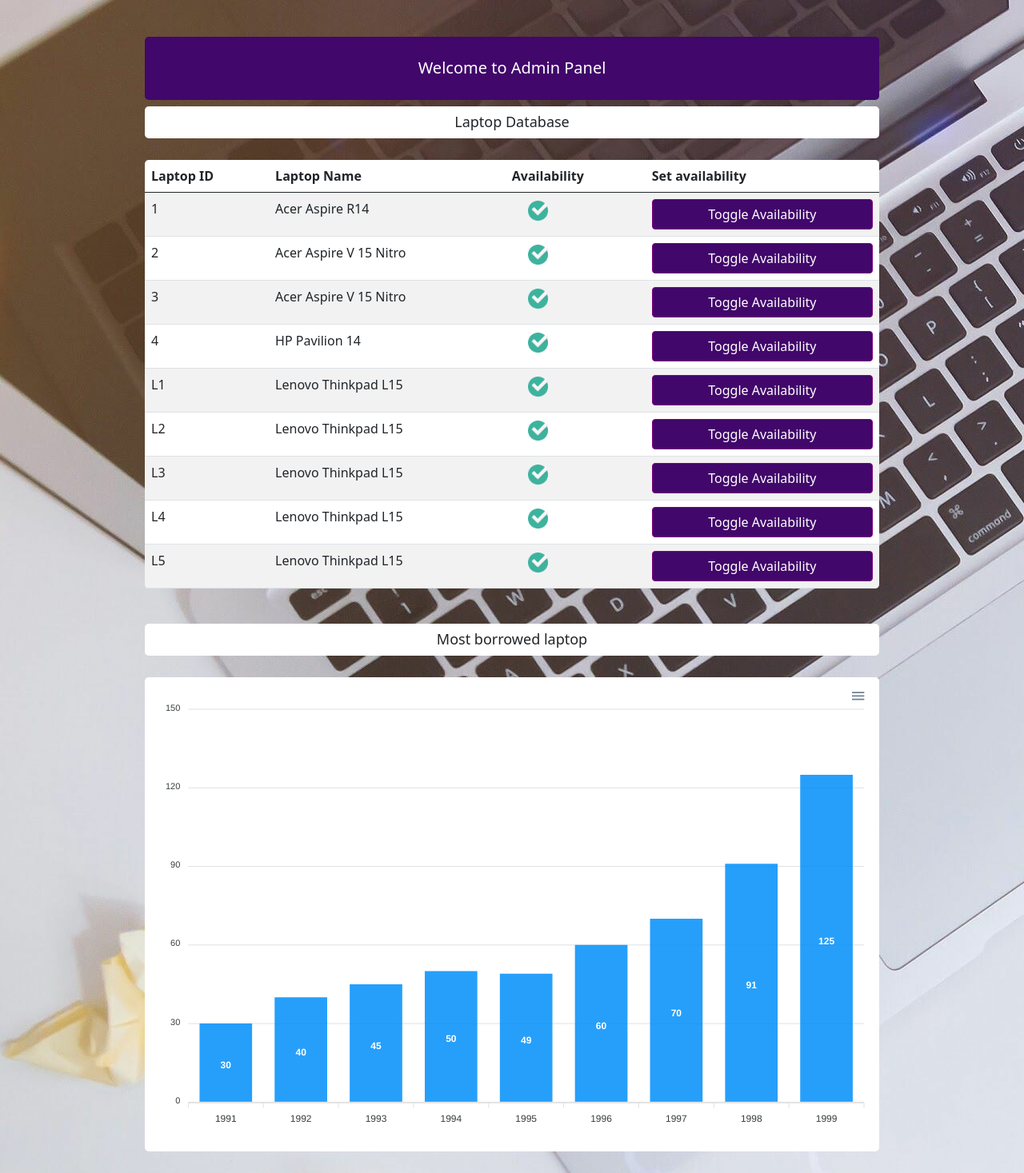
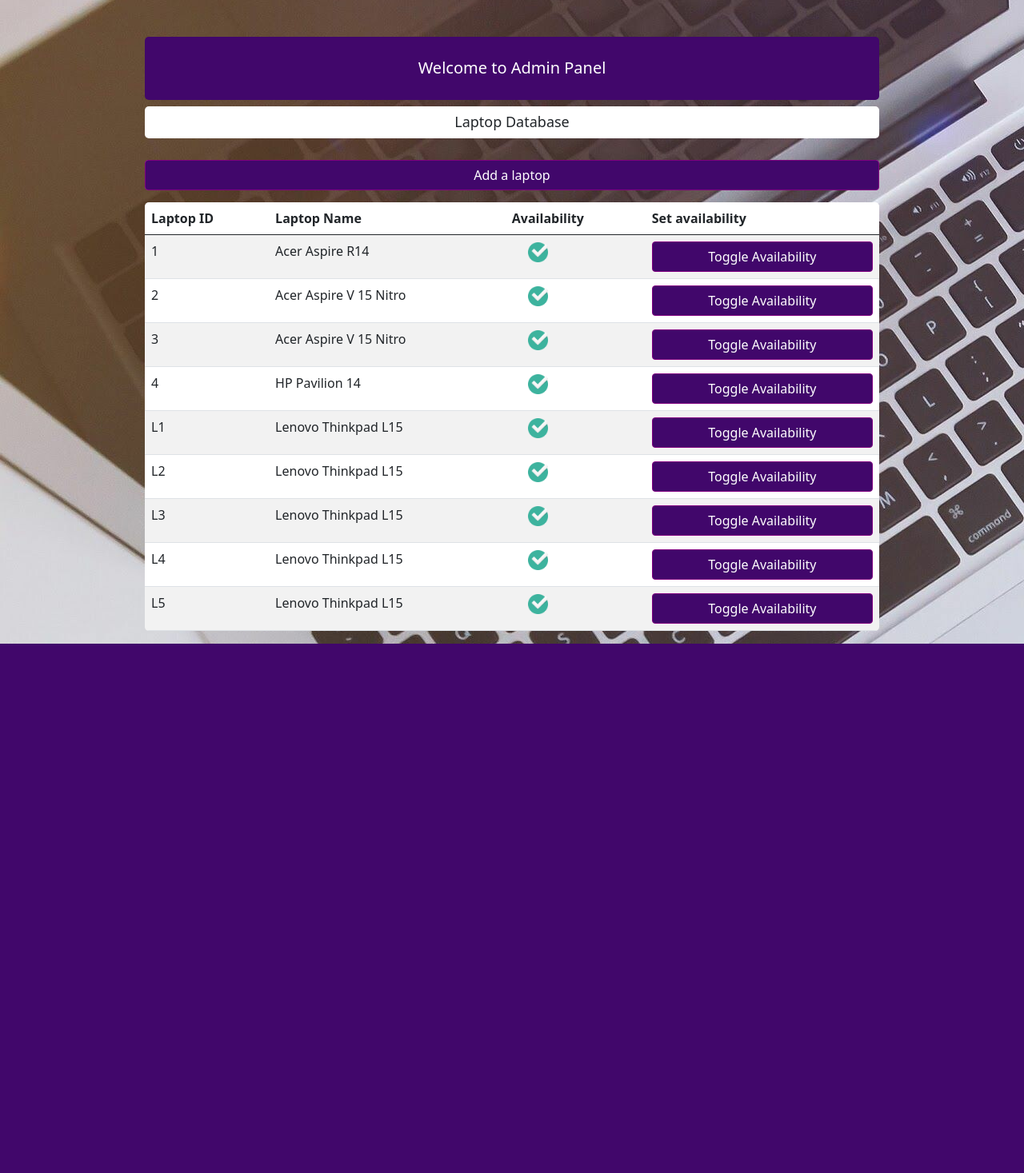
Before and after one commit to elwisaaa/Laptop-Borrowing-System-PHP, a PHP site: page /php/adminpage.php in a window 1280 px wide. Shown: the part 56-1523 px from the top of the page at 80% size. After the commit the page ends 861 px from the top, so only its background shows below. Run offline with PHP 8.4, Linux system fonts and the light colour scheme; the visitor is signed in with stand-in values (Sample User, id 1); data comes from the database, SQL or seed files in the repository; data that the repository does not hold is empty; some libraries are stand-ins or nearby versions.

Commit message:
added a button to add new laptop

```diff
--- a/php/adminpage.php
+++ b/php/adminpage.php
@@ -1,6 +1,11 @@
 <!doctype html>
 <html>
   <head>
+    <link rel="stylesheet" type="text/css" href="../css/bootstrap@5.0.2.min.css">
+    <script src="../js/bootstrap@5.0.2.bundle.min.js"></script>
+    <script src="../js/jquery-3.6.1.min.js"></script>
+    <link rel="stylesheet" type="text/css" href="../css/styleadmin.css">
+
     <?php
     //include connection to database
     include 'connection.php';
@@ -23,13 +28,9 @@
     <link rel="icon" href="../assets/icon.svg">
     <title>Admin Page</title>
     <link rel="stylesheet" type="text/css" href="../css/styleindex.css">
-    <script src="../js/jquery-3.6.1.min.js"></script>
     <meta name="viewport" content="width=device-width, initial-scale=1">
-    <script src="https://cdn.jsdelivr.net/npm/apexcharts"></script>
     <script src="../js/bootstrap.bundle.min.js" integrity="sha384-MrcW6ZMFYlzcLA8Nl+NtUVF0sA7MsXsP1UyJoMp4YLEuNSfAP+JcXn/tWtIaxVXM" crossorigin="anonymous"></script>
     <link rel="icon" href="./assets/icon.svg">
-    <link rel="stylesheet" type="text/css" href="../css/bootstrap@5.0.2.min.css">
-    <link rel="stylesheet" type="text/css" href="../css/styleadmin.css">
   </head>
   <body>
   <nav class="navbar navbar-expand-lg navbar-light">
@@ -63,8 +64,11 @@
             <div class="container-below">
               <h3 class="h3-body">Laptop Database</h3>
             </div>
+            <div class="container-below">
+              <button type="button" class="btn btn-primary btn-l" onclick="showmodal()">Add a laptop</button>
+            </div>
           </div>
-          <div class="col-9">
+          <div class="col-9" style="margin-top:3%;">
           <div class="table-container table-responsive">
               <table class="table table-striped">
                 <thead>
@@ -147,23 +151,44 @@
           </div>
           <div class="col-9-below">
           </div>
-          <div class="col-9">
-            <div class="container-below">
-              <h3 class="h3-body">Most borrowed laptop</h3>
-            </div>
-            <div class="col">
-               <div class="chart">
-                  <div id="firstchart"></div>
-               </div>
-            </div>
-          </div>
           </div>
         </div>
       </div>
     </div>
+    <div class="modal fade" id="modal">
+        <div class="modal-dialog">
+            <div class="modal-content">
+                <!-- Modal Header -->
+                <div class="modal-header">
+                    <h4 class="modal-title">Enter the new laptop info</h4>
+                    <button type="button" class="btn-close" data-bs-dismiss="modal"></button>
+                </div>
+                <div class="modal-body">
+                    <form method="POST" action="">
+                        <div class="form-group">
+                            <label>Laptop ID</label><br>
+                            <input id="idlaptop" type="text" class="form-control" placeholder="Laptop ID." required>
+                            <label>Laptop Name</label><br>
+                            <input id="laptopname" type="text" class="form-control" placeholder="Laptop name" required>
+                            <label>Laptop Image</label><br><br>
+                            <input type="file" id="image">
+                            <div class="modal-button">
+                                <button onclick="addlaptop()" id="borrow" type="button" class="btnmodal">Submit</button>
+                            </div>
+                        </div>
+                    </form>
+                </div>
+            </div>
+        </div>
+    </div>
   </body>
 </html>
 <script>
+  function showmodal()
+  {
+    console.log("clicked");
+    $('#modal').modal('show');
+  }
   $(function() {
     $('body').hide().fadeIn('slow');
 
@@ -207,20 +232,49 @@
           }
        });
     }
-var options = {
-  chart: {
-    type: 'bar'
-  },
-  series: [{
-    name: 'sales',
-    data: [30,40,45,50,49,60,70,91,125]
-  }],
-  xaxis: {
-    categories: [1991,1992,1993,1994,1995,1996,1997, 1998,1999]
-  }
-}
+    File.prototype.convertToBase64 = function(callback){
+    var reader = new FileReader();
+    reader.onload = function(e) {
+        callback(e.target.result)
+    };
+    reader.onerror = function(e) {
+        callback(null, e);
+    };
+    reader.readAsDataURL(this);
+};
 
-var chart = new ApexCharts(document.querySelector("#firstchart"), options);
+$("#image").on('change',function(){
+    var selectedFile = this.files[0];
+    if (!selectedFile.name.match(/.(jpg|jpeg|png|gif)$/i)) {
+    }
+    else {
+        selectedFile.convertToBase64(function(base64){
+            console.log(base64);
+        })
+    }
+});
+function addlaptop() {
+        if ($("#idlaptop").val() && $("#laptopname").val() && $("#image").val()) {
+            var idlaptop = $("#idlaptop").val();
+            var laptopname = $("#laptopname").val();
+            var image = $("#image").val();
+            var dataString = 'idlaptop=' + idlaptop + '&laptopname=' + laptopname + '&image=' + image;
+            $.ajax({
+                type: 'POST',
+                data: dataString,
+                url: 'addlaptop.php',
+                success: function(response) {
+                    if (response.success) {
+                        alert("Success");
+                        location.reload();
+                    } else {
+                        alert("failed");
+                    }
+                }
+            });
+        } else {
+            alert("Please insert data!!");
+        }
 
-chart.render();
+    }
 </script>
```
